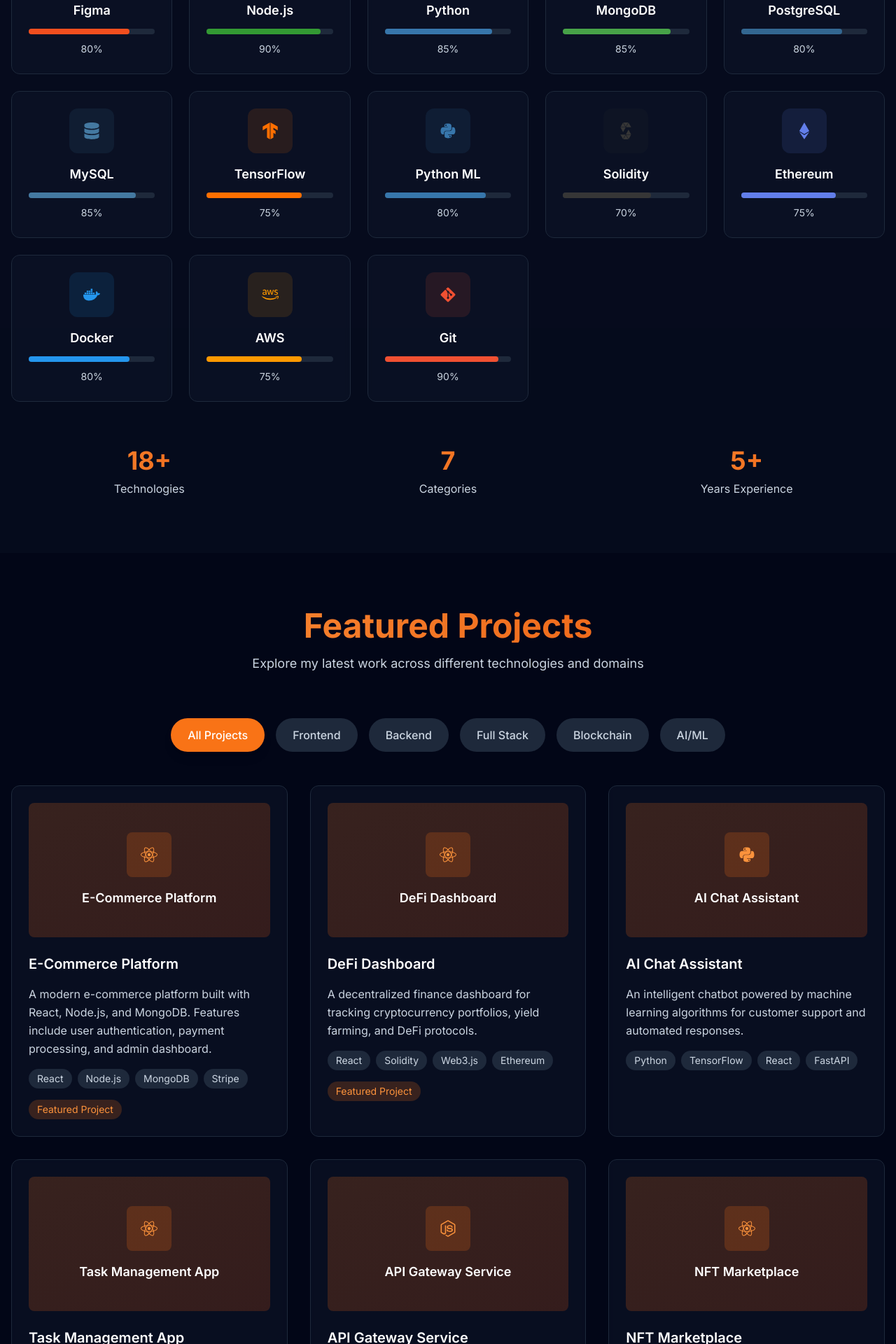
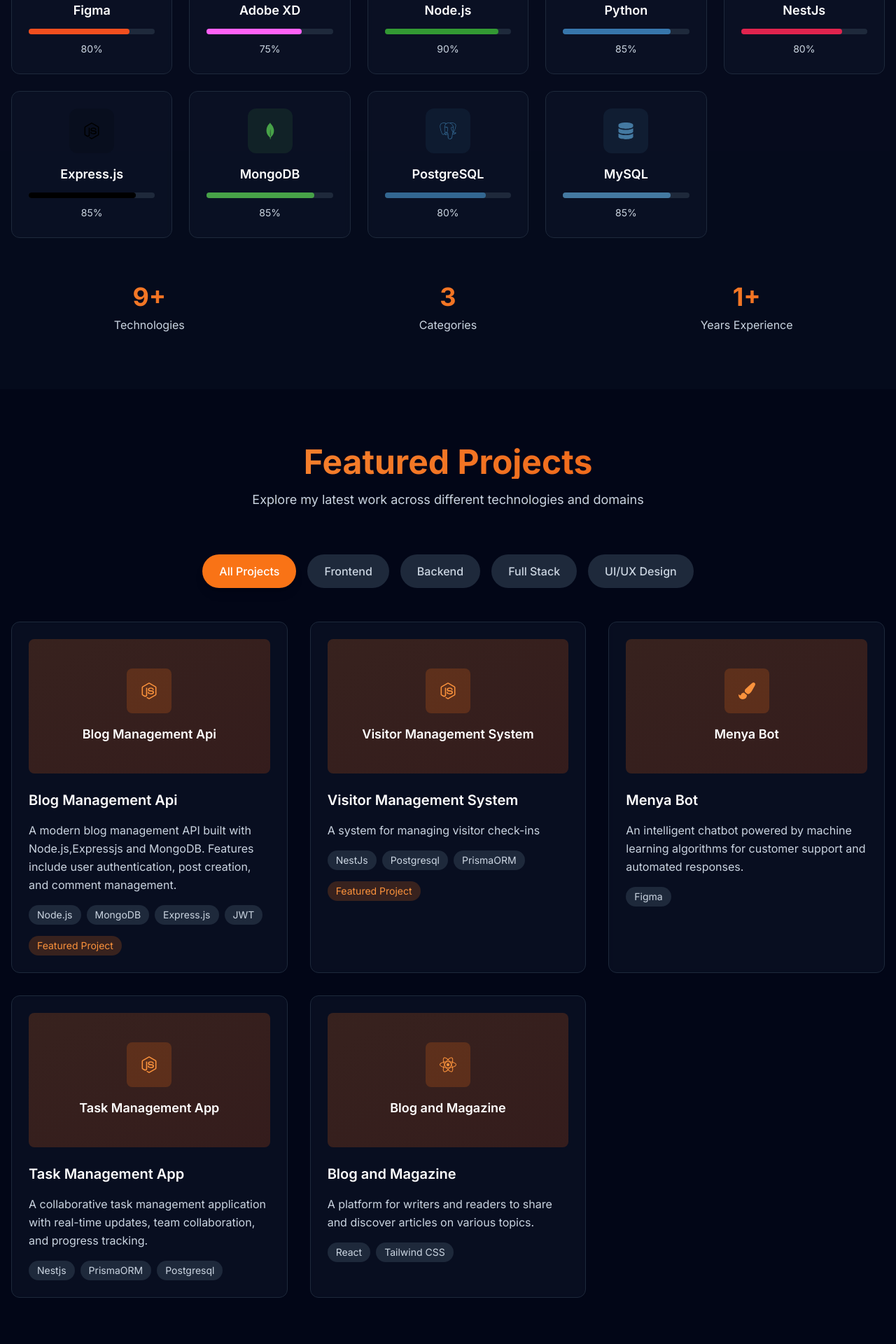
Before and after one commit to Amani-Ishimwe/Portofolio_site, a React (Vite) app: page / in a window 1280 px wide. Shown: the part 2580-4500 px from the top of the page at 70% size. Built offline with nearby package versions, Linux system fonts and the light colour scheme.

Commit message:
final version

```diff
--- a/src/components/Projects.jsx
+++ b/src/components/Projects.jsx
@@ -1,6 +1,6 @@
 import { useState } from 'react'
-import { FaGithub, FaExternalLinkAlt, FaReact, FaNodeJs, FaPython, FaEthereum } from 'react-icons/fa'
-import { SiTypescript, SiMongodb, SiSolidity } from 'react-icons/si'
+import { FaGithub, FaExternalLinkAlt, FaReact, FaNodeJs,FaPaintBrush } from 'react-icons/fa'
+import { SiTypescript, SiMongodb,SiPostgresql,SiTailwindcss } from 'react-icons/si'
 
 const Projects = () => {
   const [activeFilter, setActiveFilter] = useState('all')
@@ -10,43 +10,42 @@
     { id: 'frontend', label: 'Frontend' },
     { id: 'backend', label: 'Backend' },
     { id: 'fullstack', label: 'Full Stack' },
-    { id: 'blockchain', label: 'Blockchain' },
-    { id: 'ai-ml', label: 'AI/ML' }
+    { id: 'ui/ux', label: 'UI/UX Design' }
   ]
 
-  const projects = [
+const projects = [
     {
       id: 1,
-      title: 'E-Commerce Platform',
-      description: 'A modern e-commerce platform built with React, Node.js, and MongoDB. Features include user authentication, payment processing, and admin dashboard.',
+      title: 'Blog Management Api',
+      description: 'A modern blog management API built with  Node.js,Expressjs and MongoDB. Features include user authentication, post creation, and comment management.',
       image: '/api/placeholder/400/250',
-      category: 'fullstack',
-      technologies: ['React', 'Node.js', 'MongoDB', 'Stripe'],
-      icons: [<FaReact />, <FaNodeJs />, <SiMongodb />],
+      category: 'backend',
+      technologies: [ 'Node.js', 'MongoDB', 'Express.js', 'JWT'],
+      icons: [ <FaNodeJs />, <SiMongodb />],
       github: '#',
       live: '#',
       featured: true
     },
     {
       id: 2,
-      title: 'DeFi Dashboard',
-      description: 'A decentralized finance dashboard for tracking cryptocurrency portfolios, yield farming, and DeFi protocols.',
+      title: 'Visitor Management System',
+      description: 'A system for managing visitor check-ins',
       image: '/api/placeholder/400/250',
-      category: 'blockchain',
-      technologies: ['React', 'Solidity', 'Web3.js', 'Ethereum'],
-      icons: [<FaReact />, <SiSolidity />, <FaEthereum />],
+      category: 'backend',
+      technologies: ['NestJs', 'Postgresql', 'PrismaORM'],
+      icons: [<FaNodeJs />, <SiPostgresql />],
       github: '#',
       live: '#',
       featured: true
     },
     {
       id: 3,
-      title: 'AI Chat Assistant',
+      title: 'Menya Bot',
       description: 'An intelligent chatbot powered by machine learning algorithms for customer support and automated responses.',
       image: '/api/placeholder/400/250',
-      category: 'ai-ml',
-      technologies: ['Python', 'TensorFlow', 'React', 'FastAPI'],
-      icons: [<FaPython />, <FaReact />],
+      category: 'ui/ux',
+      technologies: ['Figma'],
+      icons: [<FaPaintBrush />],
       github: '#',
       live: '#',
       featured: false
@@ -56,36 +55,24 @@
       title: 'Task Management App',
       description: 'A collaborative task management application with real-time updates, team collaboration, and progress tracking.',
       image: '/api/placeholder/400/250',
-      category: 'frontend',
-      technologies: ['React', 'TypeScript', 'Firebase'],
-      icons: [<FaReact />, <SiTypescript />],
+      category: 'backend',
+      technologies: ['Nestjs', 'PrismaORM', 'Postgresql'],
+      icons: [<FaNodeJs />, <SiTypescript />, <SiPostgresql />],
       github: '#',
       live: '#',
       featured: false
     },
     {
       id: 5,
-      title: 'API Gateway Service',
-      description: 'A microservices API gateway built with Node.js for handling authentication, rate limiting, and request routing.',
+      title: 'Blog and Magazine',
+      description: 'A platform for writers and readers to share and discover articles on various topics.',
       image: '/api/placeholder/400/250',
-      category: 'backend',
-      technologies: ['Node.js', 'Express', 'Redis', 'Docker'],
-      icons: [<FaNodeJs />],
+      category: 'frontend',
+      technologies: ['React','Tailwind CSS'],
+      icons: [<FaReact />, <SiTailwindcss />],
       github: '#',
       live: '#',
       featured: false
-    },
-    {
-      id: 6,
-      title: 'NFT Marketplace',
-      description: 'A decentralized NFT marketplace for creating, buying, and selling digital art and collectibles.',
-      image: '/api/placeholder/400/250',
-      category: 'blockchain',
-      technologies: ['React', 'Solidity', 'IPFS', 'MetaMask'],
-      icons: [<FaReact />, <SiSolidity />, <FaEthereum />],
-      github: '#',
-      live: '#',
-      featured: true
     }
   ]
 
--- a/src/components/Skills.jsx
+++ b/src/components/Skills.jsx
@@ -12,10 +12,8 @@
     { id: 'all', label: 'All Skills' },
     { id: 'frontend', label: 'Frontend' },
     { id: 'backend', label: 'Backend' },
-    { id: 'database', label: 'Database' },
-    { id: 'ai-ml', label: 'AI/ML' },
-    { id: 'blockchain', label: 'Blockchain' },
-    { id: 'devops', label: 'DevOps' }
+    { id: 'ui/ux', label: 'UI/UX Design' },
+
   ]
 
   const skills = [
@@ -25,29 +23,23 @@
     { name: 'JavaScript', icon: <FaJs />, category: 'frontend', level: 95, color: '#F7DF1E' },
     { name: 'HTML5', icon: <FaHtml5 />, category: 'frontend', level: 90, color: '#E34F26' },
     { name: 'CSS3', icon: <FaCss3Alt />, category: 'frontend', level: 85, color: '#1572B6' },
-    { name: 'Figma', icon: <FaFigma />, category: 'frontend', level: 80, color: '#F24E1E' },
+
+    // UI/UX Design
+    { name: 'Figma', icon: <FaFigma />, category: 'ui/ux', level: 80, color: '#F24E1E' },
+    { name: 'Adobe XD', icon: <FaFigma />, category: 'ui/ux', level: 75, color: '#FF61F6' },
 
     // Backend
     { name: 'Node.js', icon: <FaNodeJs />, category: 'backend', level: 90, color: '#339933' },
     { name: 'Python', icon: <FaPython />, category: 'backend', level: 85, color: '#3776AB' },
+    { name: 'NestJs', icon: <FaNodeJs />, category: 'backend', level: 80, color: '#E0234E' },
+    { name: 'Express.js', icon: <FaNodeJs />, category: 'backend', level: 85, color: '#000000' },
+
 
     // Database
-    { name: 'MongoDB', icon: <SiMongodb />, category: 'database', level: 85, color: '#47A248' },
-    { name: 'PostgreSQL', icon: <SiPostgresql />, category: 'database', level: 80, color: '#336791' },
-    { name: 'MySQL', icon: <FaDatabase />, category: 'database', level: 85, color: '#4479A1' },
+    { name: 'MongoDB', icon: <SiMongodb />, category: 'backend', level: 85, color: '#47A248' },
+    { name: 'PostgreSQL', icon: <SiPostgresql />, category: 'backend', level: 80, color: '#336791' },
+    { name: 'MySQL', icon: <FaDatabase />, category: 'backend', level: 85, color: '#4479A1' },
 
-    // AI/ML
-    { name: 'TensorFlow', icon: <SiTensorflow />, category: 'ai-ml', level: 75, color: '#FF6F00' },
-    { name: 'Python ML', icon: <FaPython />, category: 'ai-ml', level: 80, color: '#3776AB' },
-
-    // Blockchain
-    { name: 'Solidity', icon: <SiSolidity />, category: 'blockchain', level: 70, color: '#363636' },
-    { name: 'Ethereum', icon: <FaEthereum />, category: 'blockchain', level: 75, color: '#627EEA' },
-
-    // DevOps
-    { name: 'Docker', icon: <FaDocker />, category: 'devops', level: 80, color: '#2496ED' },
-    { name: 'AWS', icon: <FaAws />, category: 'devops', level: 75, color: '#FF9900' },
-    { name: 'Git', icon: <FaGitAlt />, category: 'devops', level: 90, color: '#F05032' }
   ]
 
   const filteredSkills = activeCategory === 'all'
@@ -117,15 +109,15 @@
       {/* Skills Summary */}
       <div className="mt-16 grid md:grid-cols-3 gap-8">
         <div className="text-center">
-          <div className="text-4xl font-bold gradient-text mb-2">18+</div>
+          <div className="text-4xl font-bold gradient-text mb-2">9+</div>
           <div className="text-dark-300">Technologies</div>
         </div>
         <div className="text-center">
-          <div className="text-4xl font-bold gradient-text mb-2">7</div>
+          <div className="text-4xl font-bold gradient-text mb-2">3</div>
           <div className="text-dark-300">Categories</div>
         </div>
         <div className="text-center">
-          <div className="text-4xl font-bold gradient-text mb-2">5+</div>
+          <div className="text-4xl font-bold gradient-text mb-2">1+</div>
           <div className="text-dark-300">Years Experience</div>
         </div>
       </div>
--- a/src/components/Testimonials.jsx
+++ b/src/components/Testimonials.jsx
@@ -7,48 +7,12 @@
   const testimonials = [
     {
       id: 1,
-      name: 'Sarah Johnson',
-      position: 'CEO, TechStart Inc',
-      company: 'TechStart Inc',
+      name: 'Muhire Moise',
+      position: 'Software Tester, Umbrella Tech',
+      company: 'Umbrella Tech',
       rating: 5,
-      text: 'Amani Samuel is an exceptional developer who delivered our e-commerce platform ahead of schedule. His expertise in React and Node.js is outstanding, and he consistently provided innovative solutions to complex problems.',
-      avatar: 'SJ'
-    },
-    {
-      id: 2,
-      name: 'Michael Chen',
-      position: 'CTO, DeFi Ventures',
-      company: 'DeFi Ventures',
-      rating: 5,
-      text: 'Working with Amani on our blockchain project was a game-changer. His knowledge of Solidity and smart contract development is top-notch. He helped us build a secure and scalable DeFi platform.',
-      avatar: 'MC'
-    },
-    {
-      id: 3,
-      name: 'Emily Rodriguez',
-      position: 'Product Manager, DataFlow',
-      company: 'DataFlow',
-      rating: 5,
-      text: 'Amani\'s AI/ML expertise helped us implement a sophisticated recommendation system. His Python skills and understanding of machine learning algorithms are exceptional. Highly recommended!',
-      avatar: 'ER'
-    },
-    {
-      id: 4,
-      name: 'David Thompson',
-      position: 'Lead Developer, WebSolutions',
-      company: 'WebSolutions',
-      rating: 5,
-      text: 'Amani is a true full-stack developer with excellent communication skills. He not only delivered high-quality code but also mentored our junior developers. His attention to detail is remarkable.',
-      avatar: 'DT'
-    },
-    {
-      id: 5,
-      name: 'Lisa Wang',
-      position: 'Founder, StartupXYZ',
-      company: 'StartupXYZ',
-      rating: 5,
-      text: 'Amani helped us build our MVP from scratch. His expertise in modern web technologies and his ability to work under pressure made him an invaluable team member. We couldn\'t have done it without him.',
-      avatar: 'LW'
+      text: 'Amani Samuel is an exceptional developer who delivered our project on time and with high quality. His attention to detail and problem-solving skills are impressive.',
+      avatar: 'MM'
     }
   ]
 
@@ -143,11 +107,11 @@
           <div className="text-dark-300">Client Satisfaction</div>
         </div>
         <div className="text-center">
-          <div className="text-4xl font-bold gradient-text mb-2">50+</div>
+          <div className="text-4xl font-bold gradient-text mb-2">5+</div>
           <div className="text-dark-300">Projects Completed</div>
         </div>
         <div className="text-center">
-          <div className="text-4xl font-bold gradient-text mb-2">30+</div>
+          <div className="text-4xl font-bold gradient-text mb-2">1+</div>
           <div className="text-dark-300">Happy Clients</div>
         </div>
         <div className="text-center">
```
